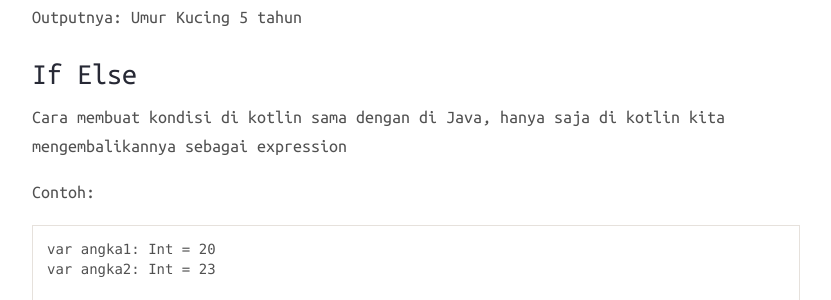
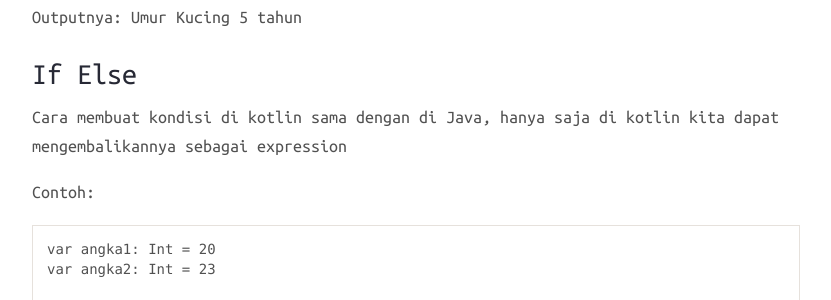
Before and after one commit to kucingselfie/kucingselfie.github.io, a Jekyll site: the page built from _posts/2019-04-10-Belajar-Kotlin-Seru-Nggak.markdown, in a window 1280 px wide and 900 px high, scrolled down 1706 px. Shown: the part 152-452 px from the top of the window, without its empty margins (224-1055 px from the left). Built offline with Jekyll 4.4.1, drawn with Linux system fonts in a browser that asks for light colours; nearby versions of some CDN libraries; our own code applies the rules of GitHub Pages for plain Markdown files; comment, search, counter and statistics services are not loaded; some of the changed text lies outside the part shown.

Commit message:
Update 2019-04-10-Belajar-Kotlin-Seru-Nggak.markdown

```diff
--- a/_posts/2019-04-10-Belajar-Kotlin-Seru-Nggak.markdown
+++ b/_posts/2019-04-10-Belajar-Kotlin-Seru-Nggak.markdown
@@ -69,7 +69,7 @@ var umurKucing: String = "Umur Kucing ${kucing.umur} tahun"
 Outputnya: Umur Kucing 5 tahun
 
 ### If Else
-Cara membuat kondisi di kotlin sama dengan di Java, hanya saja di kotlin kita mengembalikannya sebagai expression
+Cara membuat kondisi di kotlin sama dengan di Java, hanya saja di kotlin kita dapat mengembalikannya sebagai expression
 
 Contoh:
 
```
Also changed, not shown: other parts of _posts/2019-04-10-Belajar-Kotlin-Seru-Nggak.markdown (+1 -1 lines).
